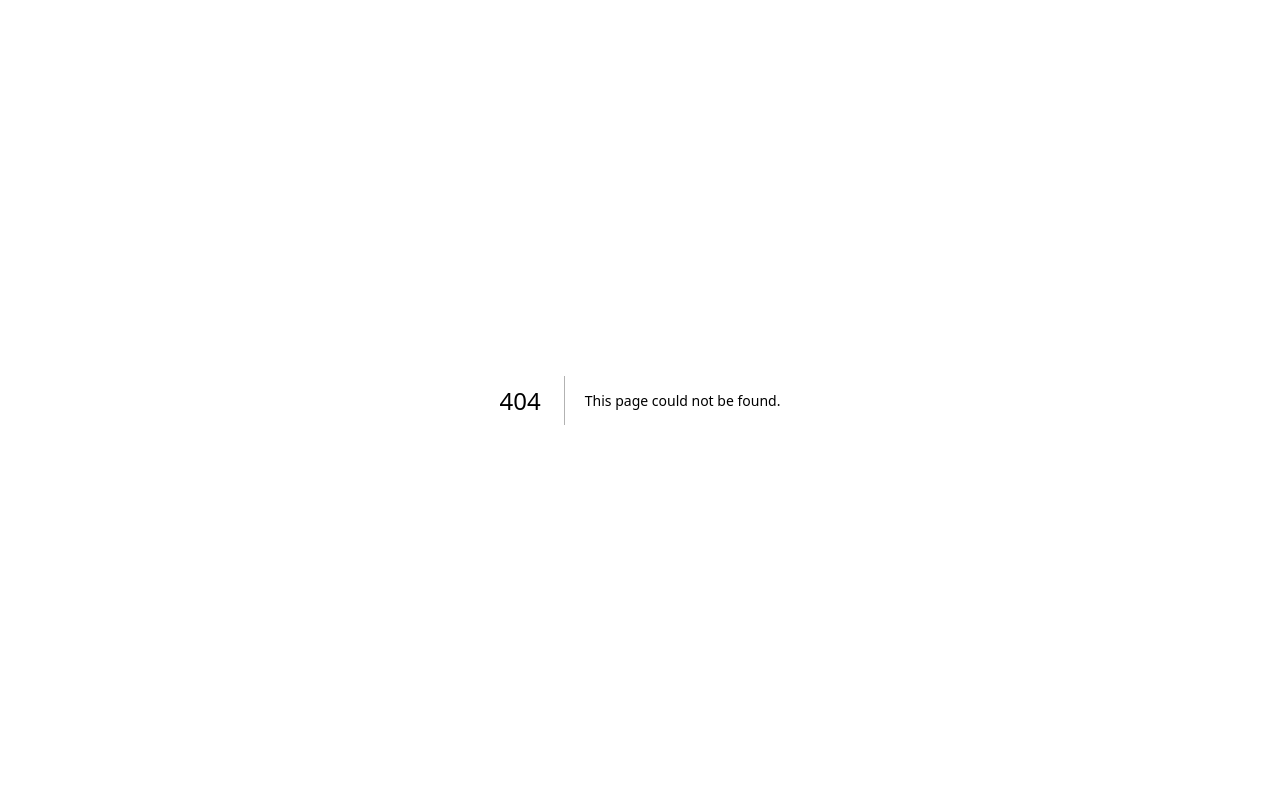
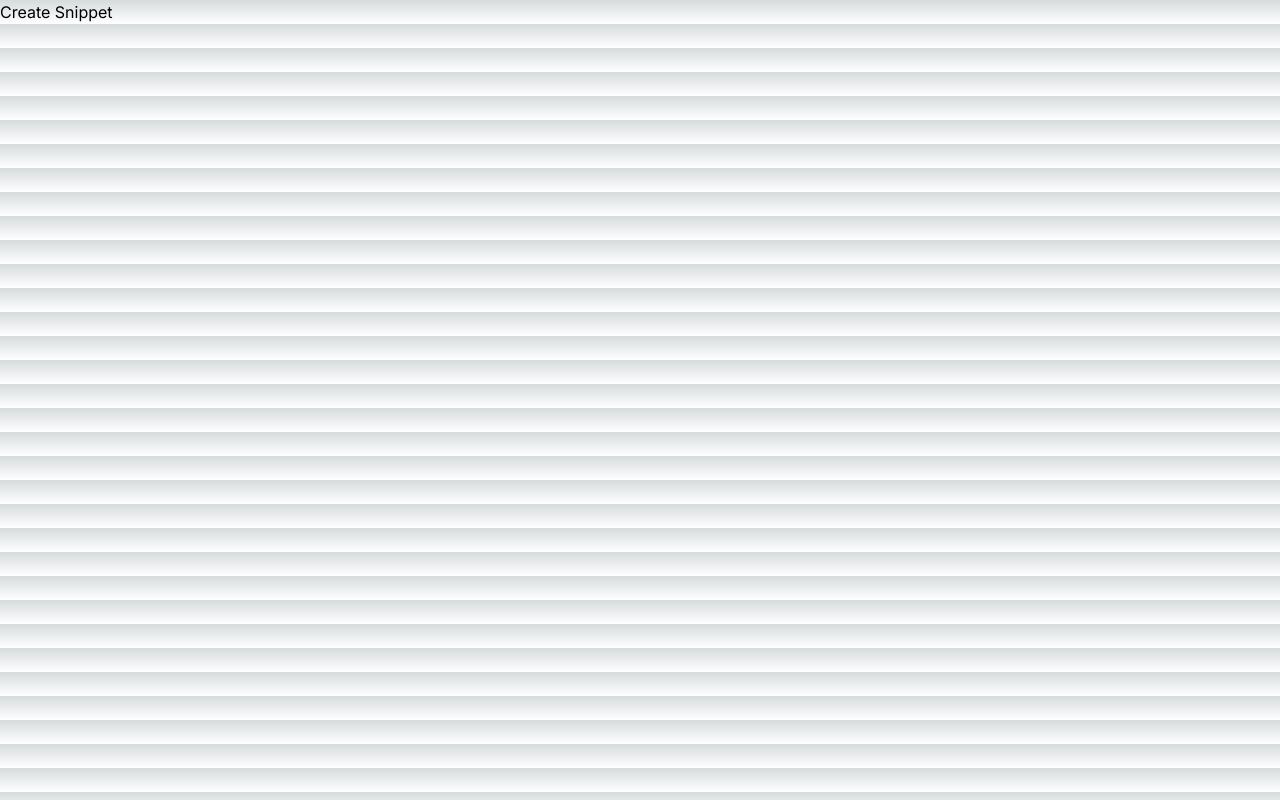
Before and after one commit to AbeTavarez/next-snip, a Next.js app: page /snippets/new in a window 1280 px wide. Before the commit this address had no page. Built offline with nearby package versions, Linux system fonts and the light colour scheme.

Commit message:
snippets page

```diff
--- /dev/null
+++ b/src/app/snippets/new/page.tsx
@@ -0,0 +1,7 @@
+export default function SnipperCreatePage() {
+  return (
+    <div>
+      <h1>Create Snippet</h1>
+    </div>
+  );
+}
```
